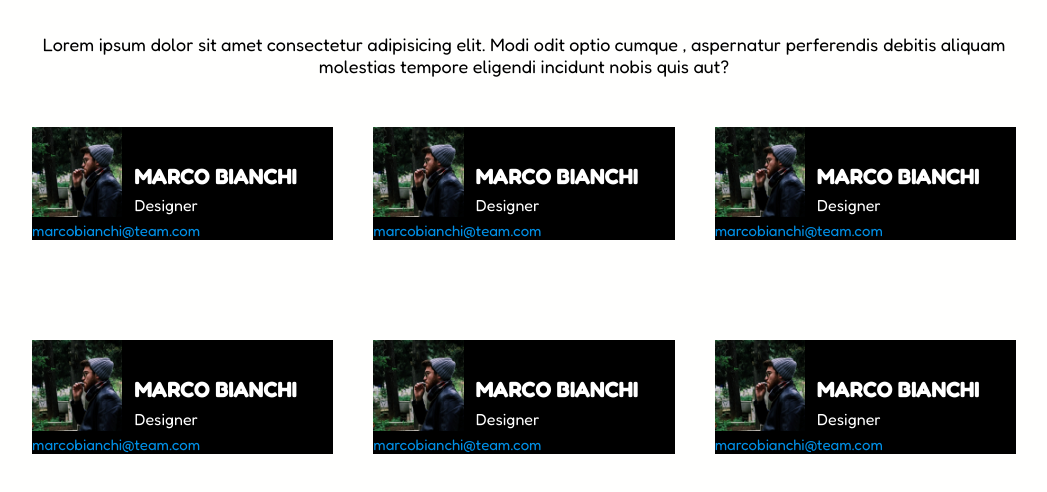
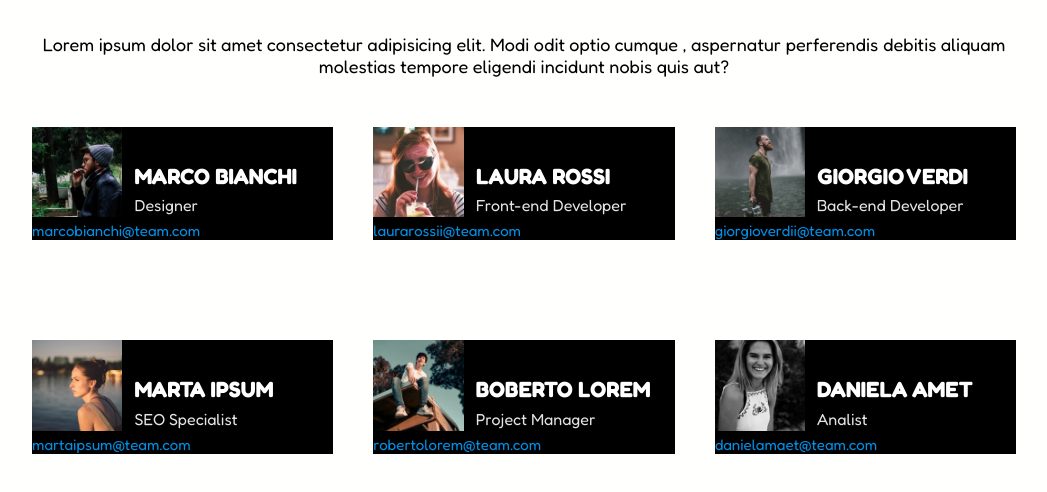
Before and after one commit to igor-86/html-css-float-cards, a plain HTML site: page index.html in a window 1280 px wide. Shown: the part 62-554 px from the top of the page, without its empty margins (116-1163 px from the left). Drawn offline with Linux system fonts and the light colour scheme.

Commit message:
Image -info corrette

```diff
--- a/css/style.css
+++ b/css/style.css
@@ -71,7 +71,7 @@ a{display: block;}
     text-transform: uppercase;
 }
 .title-card h4{
-    color: white;
+    color: rgb(228, 228, 228);
     font-size: 1.6rem;
     font-weight: 400;
     margin-top: 0.4em;
--- a/index.html
+++ b/index.html
@@ -26,7 +26,7 @@
         <section class="clearfix">
            <div class="box-cards clearfix">
             <div class="content-card">
-                <img src="img/male1.png" alt="">
+                <img src="img/male1.png" alt="marcobianchi">
                 <div class="title-card">
                     <h2>Marco Bianchi</h2>
                     <h4>Designer</h4>
@@ -37,55 +37,55 @@
 
         <div class="box-cards">
             <div class="content-card">
-                <img src="img/male1.png" alt="">
+                <img src="img/female1.png" alt="laurarossii">
                 <div class="title-card">
-                    <h2>Marco Bianchi</h2>
-                    <h4>Designer</h4>
-                    <p>marcobianchi@team.com</p>
+                    <h2>Laura Rossi</h2>
+                    <h4>Front-end Developer</h4>
+                    <p>laurarossii@team.com</p>
                 </div>
             </div>
         </div>
 
         <div class="box-cards">
             <div class="content-card">
-                <img src="img/male1.png" alt="">
+                <img src="img/male2.png" alt="giorgio verdi">
                 <div class="title-card">
-                    <h2>Marco Bianchi</h2>
-                    <h4>Designer</h4>
-                    <p>marcobianchi@team.com</p>
+                    <h2>Giorgio Verdi</h2>
+                    <h4>Back-end Developer</h4>
+                    <p>giorgioverdii@team.com</p>
                 </div>
             </div>
         </div>
 
         <div class="box-cards">
             <div class="content-card">
-                <img src="img/male1.png" alt="">
+                <img src="img/female2.png" alt="Marta Ipsum">
                 <div class="title-card">
-                    <h2>Marco Bianchi</h2>
-                    <h4>Designer</h4>
-                    <p>marcobianchi@team.com</p>
+                    <h2>Marta Ipsum</h2>
+                    <h4>SEO Specialist</h4>
+                    <p>martaipsum@team.com</p>
                 </div>
             </div>
         </div>
 
         <div class="box-cards">
             <div class="content-card">
-                <img src="img/male1.png" alt="">
+                <img src="img/male3.png" alt="Roberto Ipsum">
                 <div class="title-card">
-                    <h2>Marco Bianchi</h2>
-                    <h4>Designer</h4>
-                    <p>marcobianchi@team.com</p>
+                    <h2>Boberto Lorem</h2>
+                    <h4>Project Manager</h4>
+                    <p>robertolorem@team.com</p>
                 </div>
             </div>
         </div>
 
         <div class="box-cards">
             <div class="content-card">
-                <img src="img/male1.png" alt="">
+                <img src="img/female3.png" alt="Daniela Amet">
                 <div class="title-card">
-                    <h2>Marco Bianchi</h2>
-                    <h4>Designer</h4>
-                    <p>marcobianchi@team.com</p>
+                    <h2>Daniela Amet</h2>
+                    <h4>Analist</h4>
+                    <p>danielamaet@team.com</p>
                 </div>
             </div>
         </div>
```
